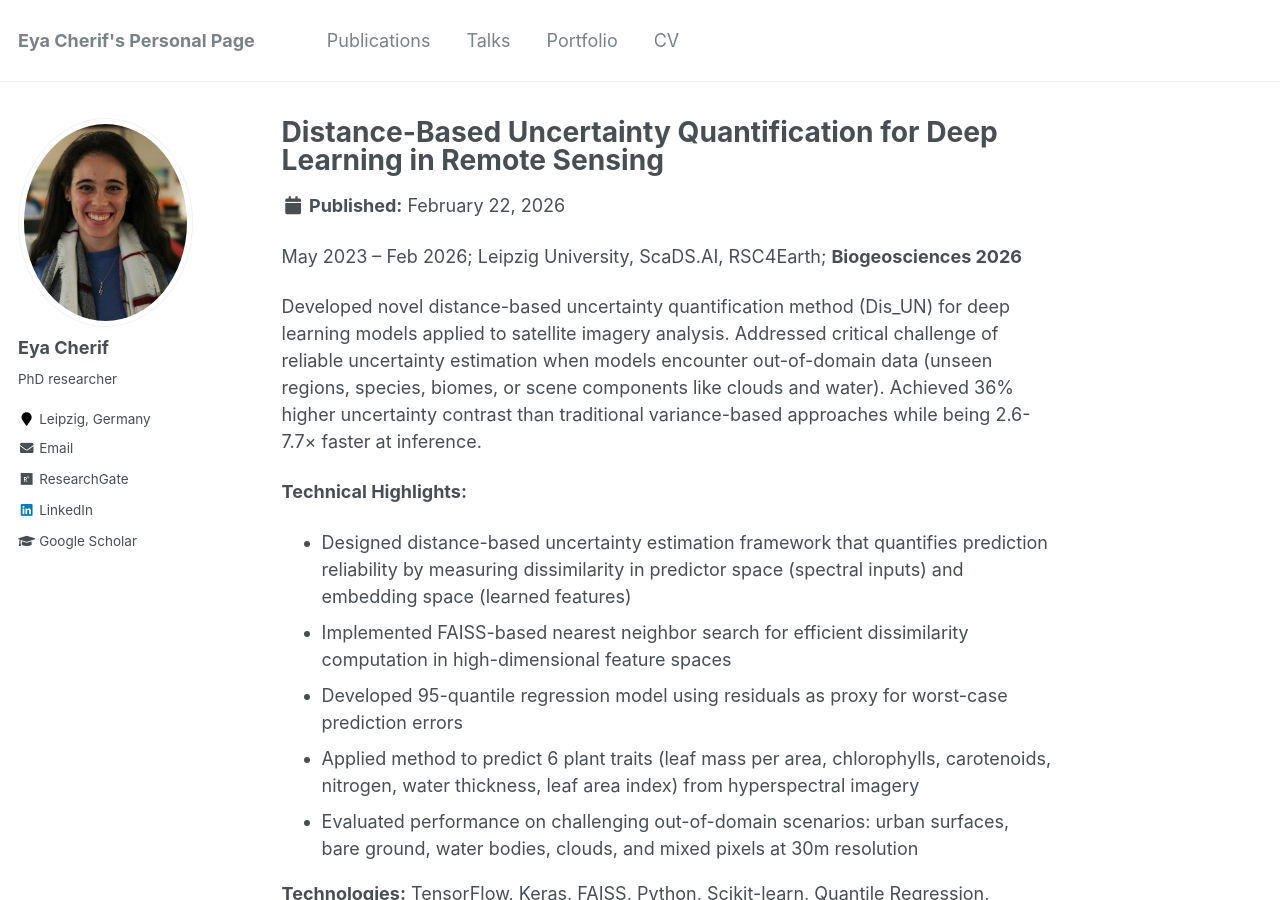
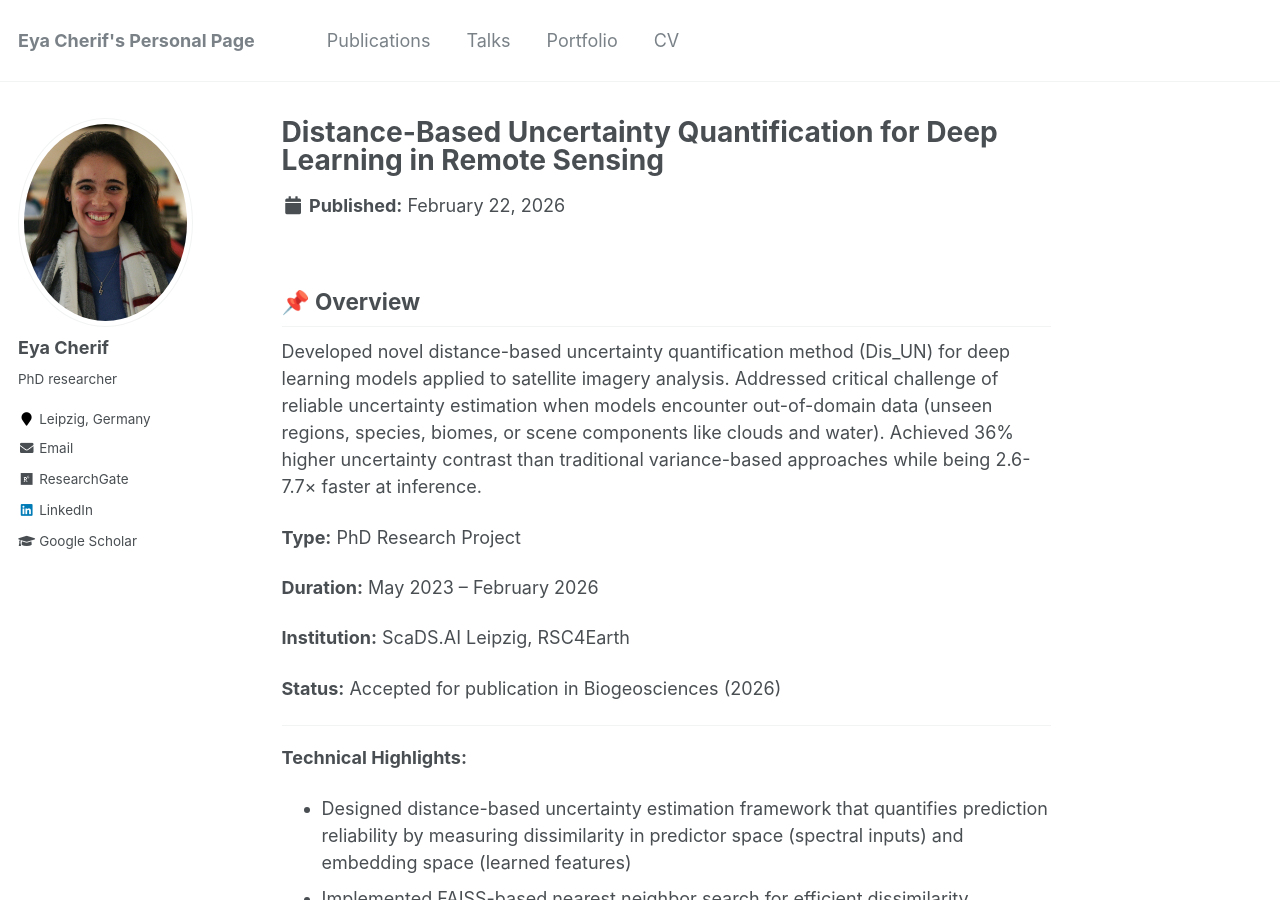
Before and after one commit to echerif18/echerif18.github.io, a Jekyll site: the page built from _portfolio/portfolio-2-uncertainty.md, in a window 1280 px wide and 900 px high. Built offline with Jekyll 4.4.1, drawn with Linux system fonts in a browser that asks for light colours.

Commit message:
Update portfolio-2-uncertainty.md

```diff
--- a/_portfolio/portfolio-2-uncertainty.md
+++ b/_portfolio/portfolio-2-uncertainty.md
@@ -3,9 +3,19 @@ title: "Distance-Based Uncertainty Quantification for Deep Learning in Remote Se
 excerpt: "May 2023 – Feb 2026;    Leipzig University, ScaDS.AI, RSC4Earth;    **Biogeosciences 2026**"
 collection: portfolio
 ---
-May 2023 – Feb 2026;    Leipzig University, ScaDS.AI, RSC4Earth;    **Biogeosciences 2026**
+<!-- May 2023 – Feb 2026;    Leipzig University, ScaDS.AI, RSC4Earth;    **Biogeosciences 2026** -->
+## 📌 Overview
+Developed novel distance-based uncertainty quantification method (Dis_UN) for deep learning models applied to satellite imagery analysis. Addressed critical challenge of reliable uncertainty estimation when models encounter out-of-domain data (unseen regions, species, biomes, or scene components like clouds and water). Achieved 36% higher uncertainty contrast than traditional variance-based approaches while being 2.6-7.7× faster at inference.
 
-Developed novel distance-based uncertainty quantification method (Dis_UN) for deep learning models applied to satellite imagery analysis. Addressed critical challenge of reliable uncertainty estimation when models encounter out-of-domain data (unseen regions, species, biomes, or scene components like clouds and water). Achieved 36% higher uncertainty contrast than traditional variance-based approaches while being 2.6-7.7× faster at inference.
+**Type:** PhD Research Project
+
+**Duration:** May 2023 – February 2026
+
+**Institution:** ScaDS.AI Leipzig, RSC4Earth
+
+**Status:** Accepted for publication in Biogeosciences (2026)
+
+---
 
 **Technical Highlights:**
 - Designed distance-based uncertainty estimation framework that quantifies prediction reliability by measuring dissimilarity in predictor space (spectral inputs) and embedding space (learned features)
```
